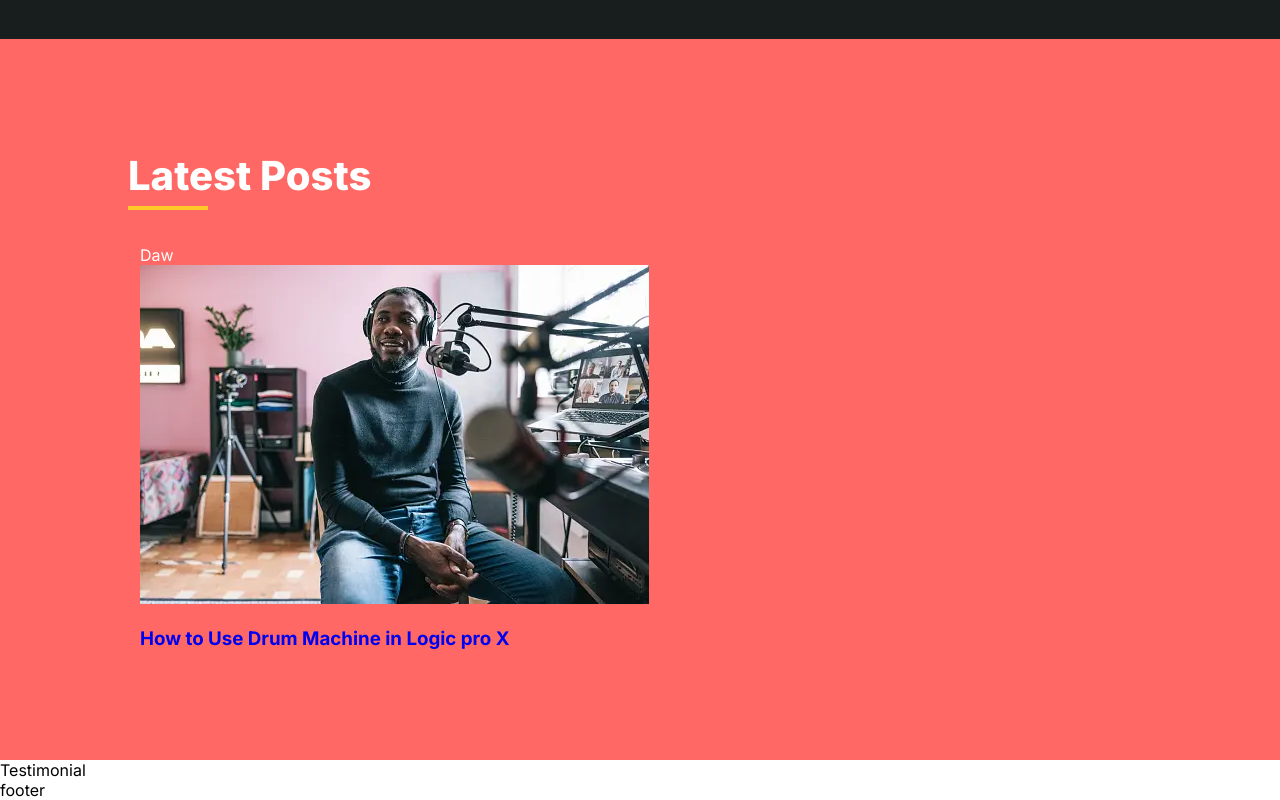
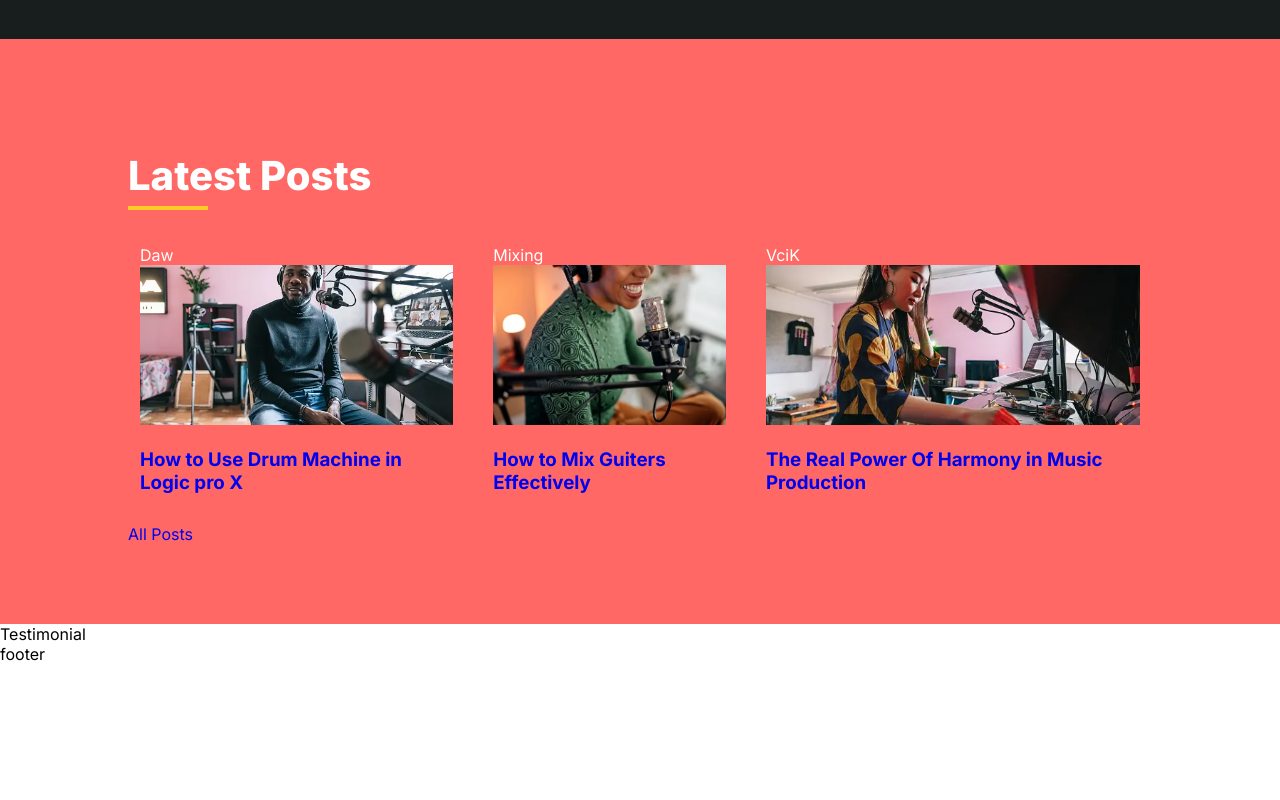
Before and after one commit to Fooagsmart/sound-website, a React (Vite) app: page / in a window 1280 px wide. Shown: the part 1769-2569 px from the top of the page. After the commit the page ends 2433 px from the top, so only its background shows below. Built offline with nearby package versions, Linux system fonts and the light colour scheme.

Commit message:
images added

```diff
--- a/src/Components/Blog/Blog.css
+++ b/src/Components/Blog/Blog.css
@@ -0,0 +1,11 @@
+.content-container {
+    display: grid;
+    grid-template-columns: 1fr 1fr 1fr;
+    gap: 40px;
+}
+
+.post img {
+    width: 100%;
+    height: 160px;
+    object-fit: cover;
+}
--- a/src/Components/Blog/Blog.jsx
+++ b/src/Components/Blog/Blog.jsx
@@ -14,6 +14,24 @@ const Blog = () => {
             <a href='#'><h3 className='post-title'>
               How to Use Drum Machine in Logic pro X</h3></a>
           </div>
+
+          <div className='post'>
+          <div  className='tag'>Mixing</div>
+            <a href='#'><img src={female} alt="" /></a>
+            <a href='#'><h3 className='post-title'>
+              How to Mix Guiters Effectively</h3></a>
+          </div>
+
+          <div className='post'>
+          <div  className='tag'>VciK</div>
+            <a href='#'><img src={female2} alt="" /></a>
+            <a href='#'><h3 className='post-title'>
+              The Real Power Of Harmony in Music Production</h3></a>
+          </div>
+        </div>
+
+        <div className='btn-container'>
+          <a href='#' className='all-post-btn'>All Posts</a>
         </div>
       </div>
 
```
